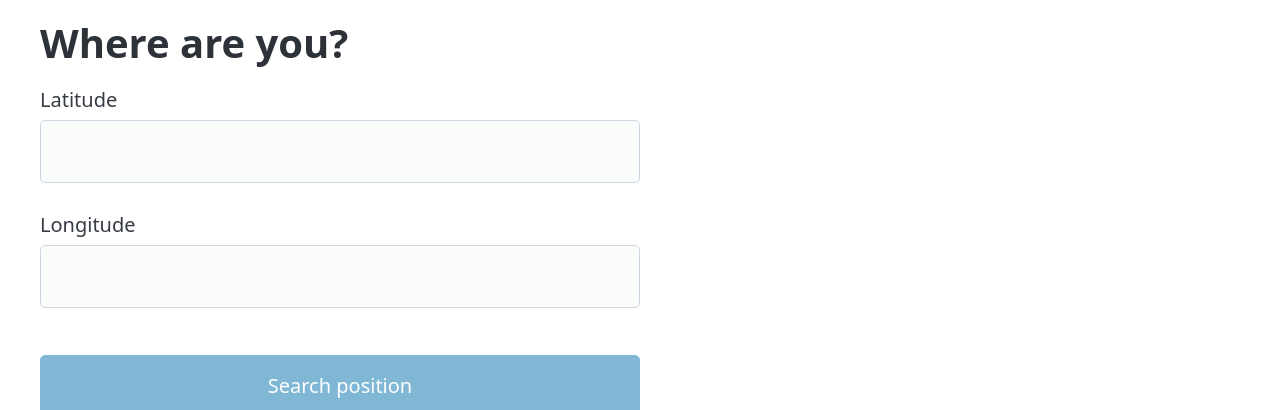
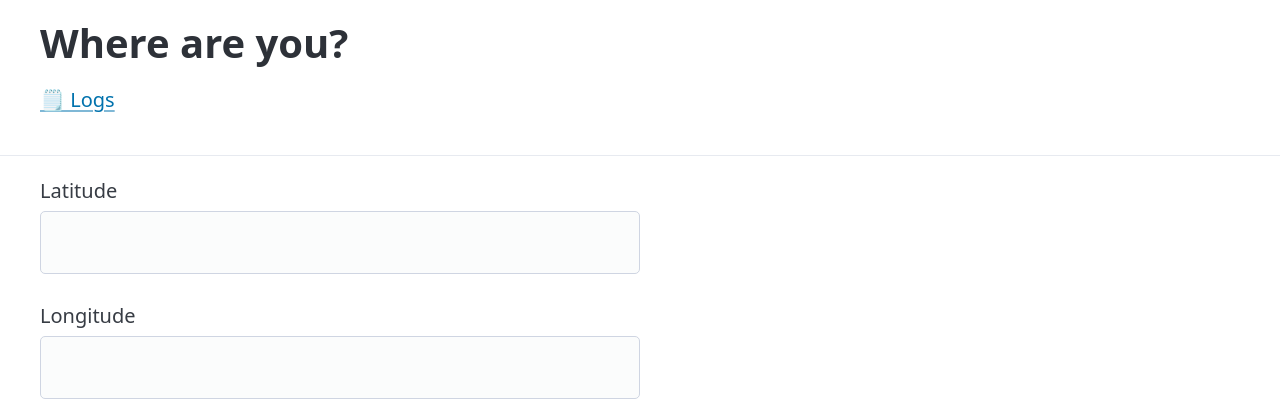
Before and after one commit to rayc2045/working-with-data-and-apis-in-javascript, a website: page 2.4 Saving to a Database.html in a window 1280 px wide. Shown: the top 410 px of the page. Drawn offline with nearby package versions, Linux system fonts and the light colour scheme.

Commit message:
Add anchors

```diff
--- a/2.4 Saving to a Database.html
+++ b/2.4 Saving to a Database.html
@@ -29,6 +29,10 @@
   <body>
     <header class="container">
       <h1>Where are you?</h1>
+      <a href="/2.5 Database Query.html">🗒️ Logs</a>
+    </header>
+    <hr />
+    <div class="container">
       <form>
         <fieldset>
           <label>
@@ -43,7 +47,7 @@
         <input type="submit" value="Search position" disabled />
       </form>
       <div id="map"></div>
-    </header>
+    </div>
 
     <script>
       const map = L.map("map").setView([0, 0], 2);
```
Also changed, not shown: 2.5 Database Query.html (+2 -0 lines).
